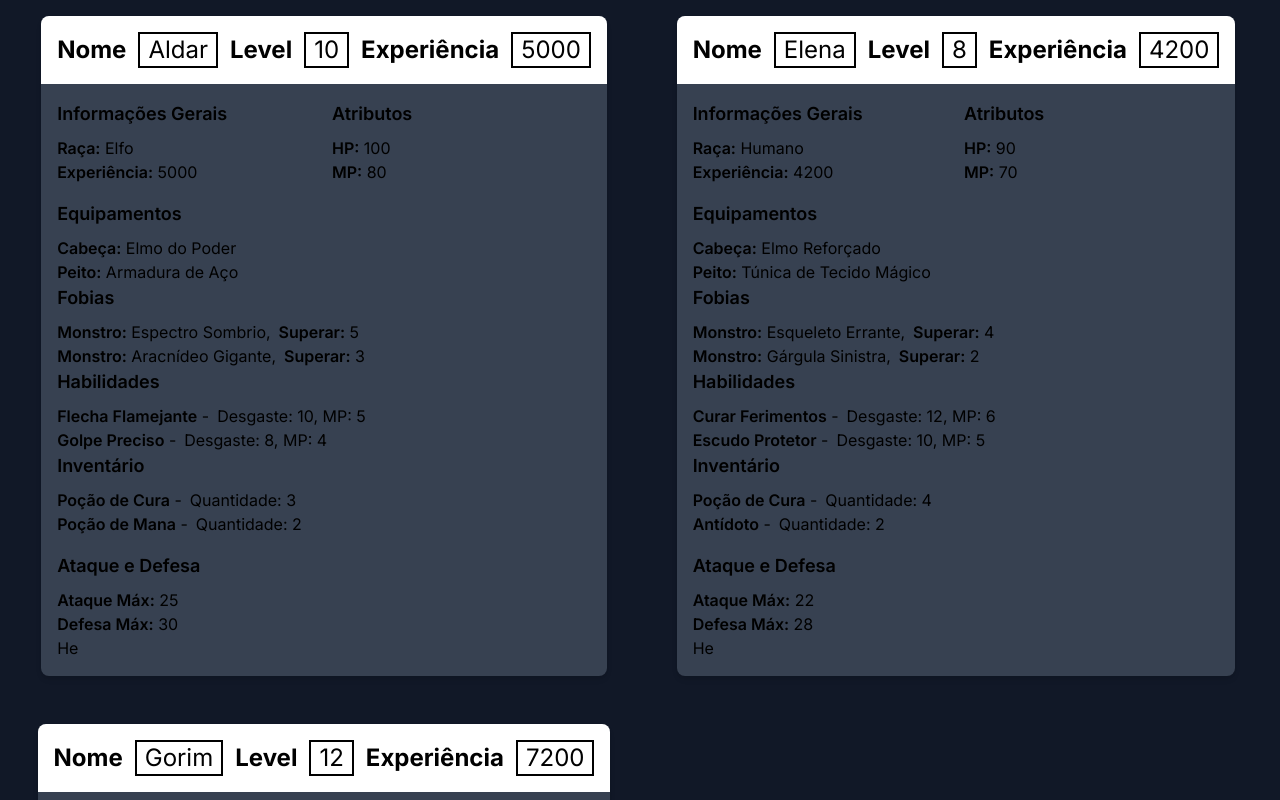
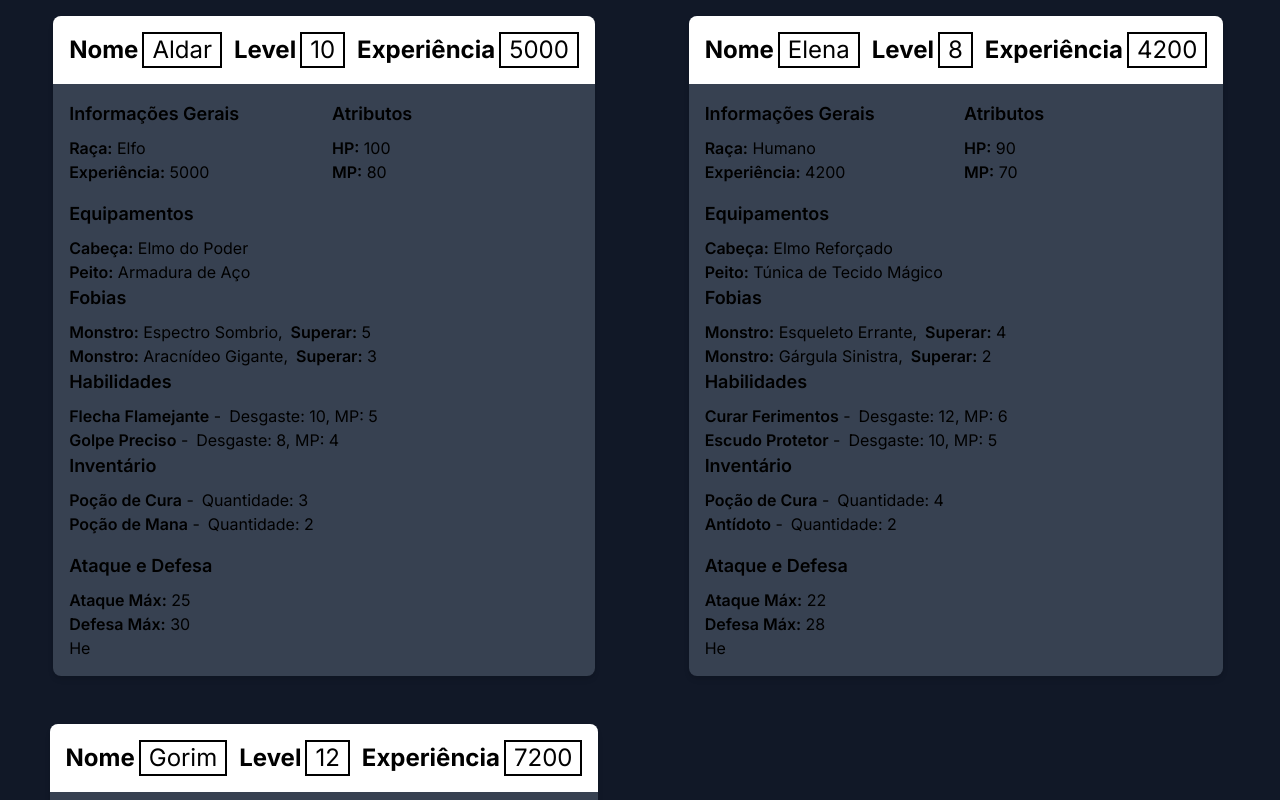
Before and after one commit to Mateus8741/rpg, a Next.js app: page / in a window 1280 px wide. Shown: the top 800 px of the page. Built offline with nearby package versions, Linux system fonts and the light colour scheme.

Commit message:
Update Header component styling

```diff
--- a/src/components/Header.tsx
+++ b/src/components/Header.tsx
@@ -7,21 +7,21 @@
 export function Header({ persona }: Persona) {
   return (
     <div className="flex flex-col sm:flex-row justify-center items-center gap-3 bg-white text-black text-center py-4 px-4">
-      <div className="flex flex-col sm:flex-row gap-3 items-center">
+      <div className="flex flex-col sm:flex-row gap-1 items-center">
         <h2 className="text-2xl font-bold">Nome</h2>
         <h2 className="text-2xl font-normal border-2 border-black px-2">
           {persona.nome}
         </h2>
       </div>
 
-      <div className="flex flex-col sm:flex-row gap-3 items-center">
+      <div className="flex flex-col sm:flex-row gap-1 items-center">
         <p className="text-2xl font-bold">Level</p>
         <p className="text-2xl font-normal border-2 border-black px-2">
           {persona.level}
         </p>
       </div>
 
-      <div className="flex flex-col sm:flex-row gap-3 items-center">
+      <div className="flex flex-col sm:flex-row gap-1 items-center">
         <p className="text-2xl font-bold">Experiência</p>
         <p className="text-2xl font-normal border-2 border-black px-2">
           {persona.experiencia}
```
